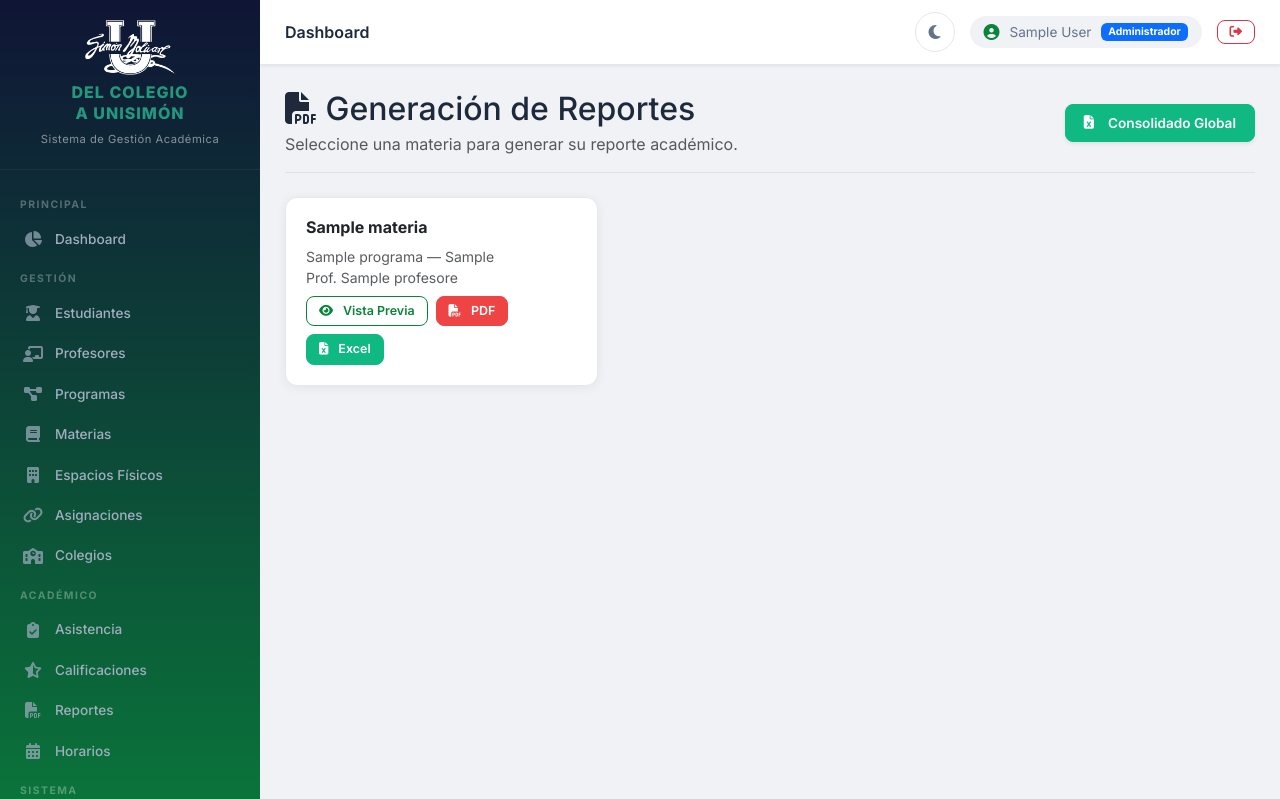
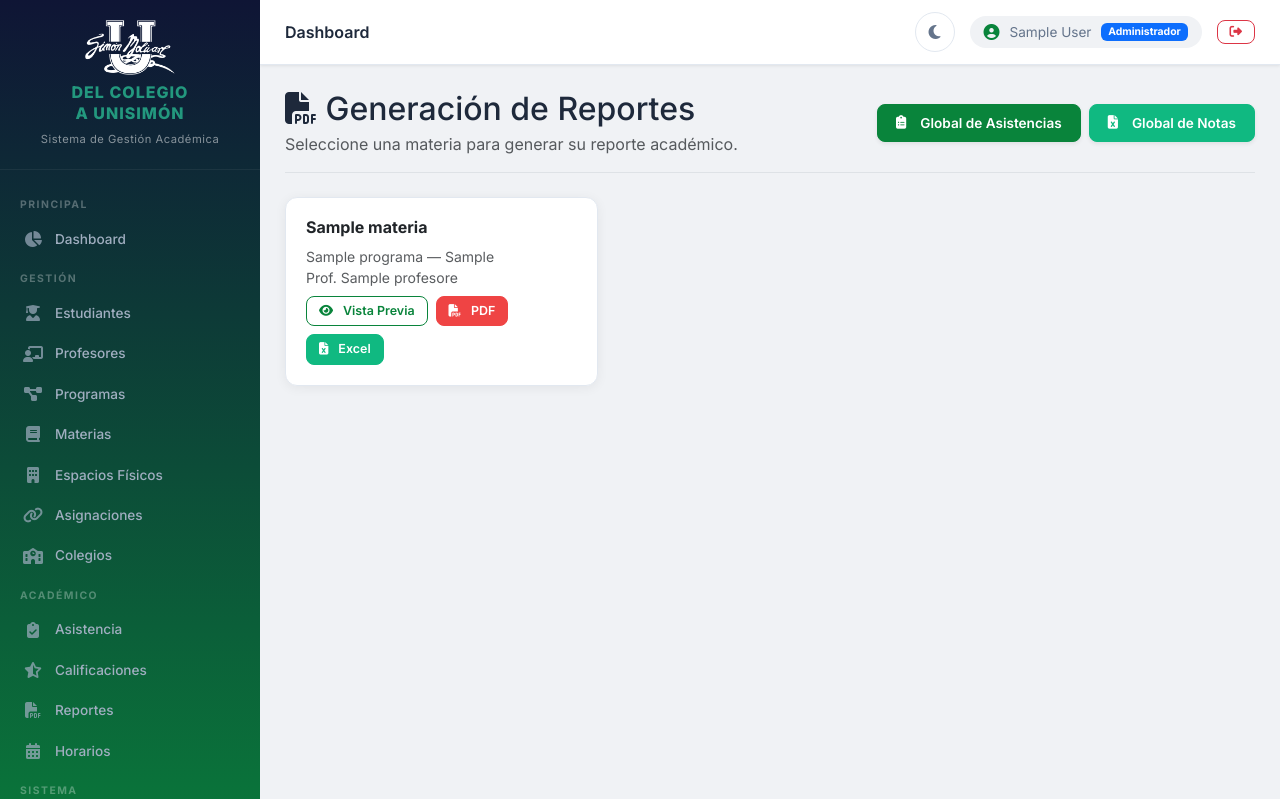
Before and after one commit to DOKWILL/Del_Colegio_a_Unisimon, a Django app: template templates/reportes/seleccionar_materia.html in a window 1280 px wide. Shown: the top 799 px of the page. Run offline with Django 5.2, Linux system fonts and the light colour scheme; the template is opened without the code that fills it: values that come from a table or form of the project are taken from there, others are empty; a user stored in the database is signed in; tables that the repository leaves empty hold one stand-in row (values such as "Sample post"); some libraries are stand-ins or nearby versions.

Commit message:
Add button for downloading consolidated grades report

```diff
--- a/templates/reportes/seleccionar_materia.html
+++ b/templates/reportes/seleccionar_materia.html
@@ -10,15 +10,25 @@
     </div>
 
     {% if request.user.es_admin %}
-    <div>
-        <!-- Botón adaptado para usar tu script de guardado nativo -->
-        <button type="button" class="btn btn-success btn-lg shadow-sm btn-save-file"
+    <div class="d-flex gap-2">
+        <!-- Botón 1: Consolidado de Asistencias -->
+        <button type="button" class="btn btn-primary btn-lg shadow-sm btn-save-file"
             data-url="{% url 'reportes:descargar_consolidado_asistencias' %}"
             data-filename="Consolidado_General_Asistencias.xlsx"
             data-mime="application/vnd.openxmlformats-officedocument.spreadsheetml.sheet"
             data-desc="Documento Excel"
             data-ext=".xlsx">
-            <i class="fas fa-file-excel me-2"></i> Consolidado Global
+            <i class="fas fa-clipboard-list me-2"></i> Global de Asistencias
+        </button>
+
+        <!-- Botón 2: Consolidado de Notas (NUEVO) -->
+        <button type="button" class="btn btn-success btn-lg shadow-sm btn-save-file"
+            data-url="{% url 'reportes:consolidado_notas' %}"
+            data-filename="Consolidado_Global_Notas.xlsx"
+            data-mime="application/vnd.openxmlformats-officedocument.spreadsheetml.sheet"
+            data-desc="Documento Excel"
+            data-ext=".xlsx">
+            <i class="fas fa-file-excel me-2"></i> Global de Notas
         </button>
     </div>
     {% endif %}
```
